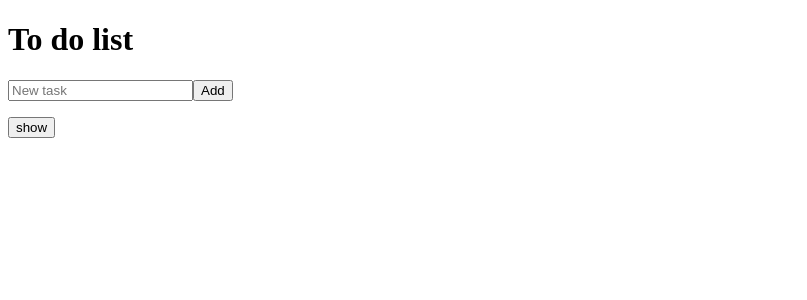
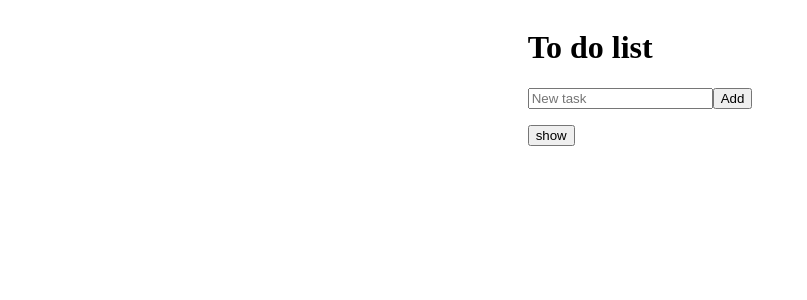
Before and after one commit to amiloszewicz/todo-list, a React app: page / in a window 1280 px wide. Shown: the top 300 px of the page, without its empty margins (0-807 px from the left). Built offline with nearby package versions, Linux system fonts and the light colour scheme.

Commit message:
feat display app on center

```diff
--- a/src/App.js
+++ b/src/App.js
@@ -88,14 +88,12 @@ class App extends React.Component {
 
   showHideDoneItemsList = () => {
     const showDoneListStatus = this.state.showDoneList.status;
-    const showDoneListName = this.state.showDoneList.name;
 
     if (showDoneListStatus === false) {
       this.setState({
         showDoneList: { status: !showDoneListStatus, name: 'hide' }
       });
     } else {
-      console.log('true');
       this.setState({
         showDoneList: { status: !showDoneListStatus, name: 'show' }
       });
--- a/src/main.css
+++ b/src/main.css
@@ -1,3 +1,9 @@
-/* .doneItemsList {
-  display:
-} */
+body {
+  display: grid;
+  grid-template-columns: auto auto auto;
+}
+
+#app {
+  grid-column: 2;
+  justify-self: center;
+}
```
